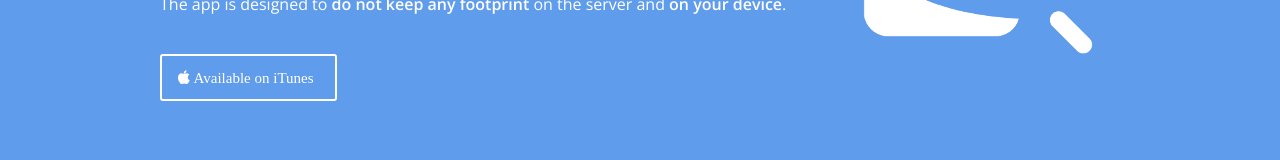
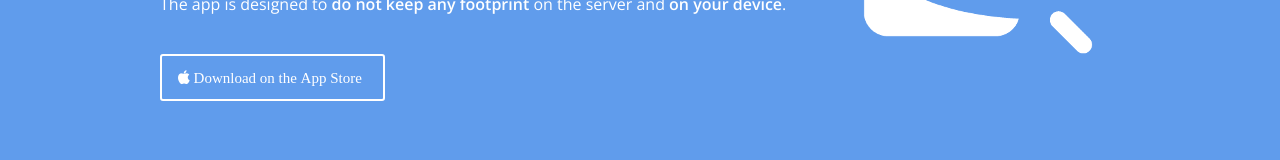
Before and after one commit to ringring-io/ringring-io.github.io, a plain HTML site: page index.html in a window 1280 px wide. Shown: the part 446-606 px from the top of the page. Drawn offline with nearby package versions, Linux system fonts and the light colour scheme; some packages are replaced by stand-ins of ours.

Commit message:
Update index.html

```diff
--- a/index.html
+++ b/index.html
@@ -132,7 +132,7 @@
                                         data-speed="500"
                                         data-start="2600"
                                         data-easing="easeOutBack">
-                                    <a href="https://itunes.apple.com/us/app/ringring/id883785412?ls=1&mt=8" class="btn btn-slider"><i class="fa fa-apple"> Available on iTunes</i></a>
+                                    <a href="https://itunes.apple.com/us/app/ringring/id883785412?ls=1&mt=8" class="btn btn-slider"><i class="fa fa-apple"> Download on the App Store</i></a>
                                 </div>
 
                                 <!-- Image -->
```
